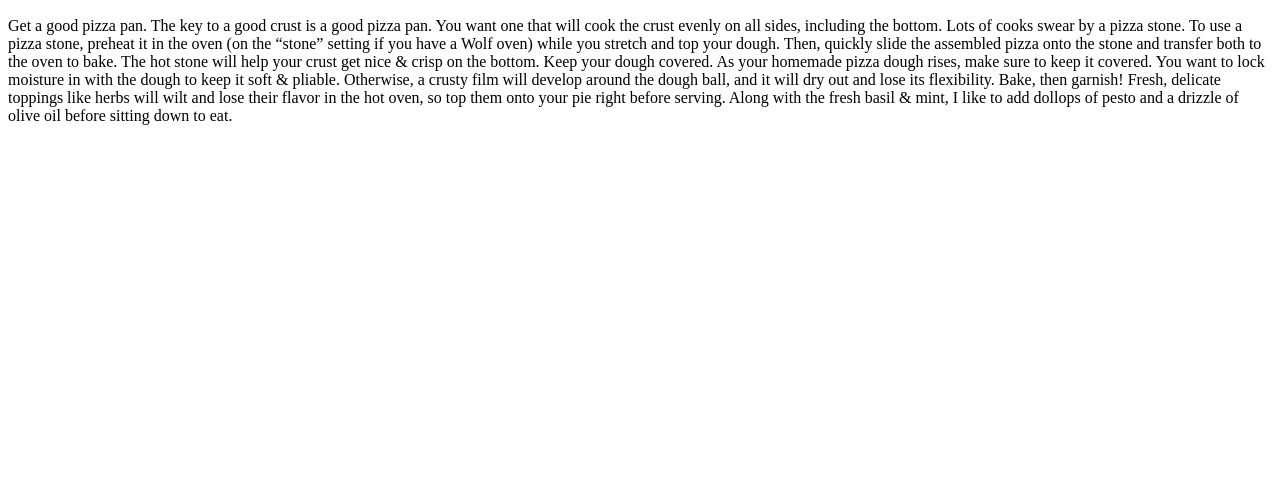
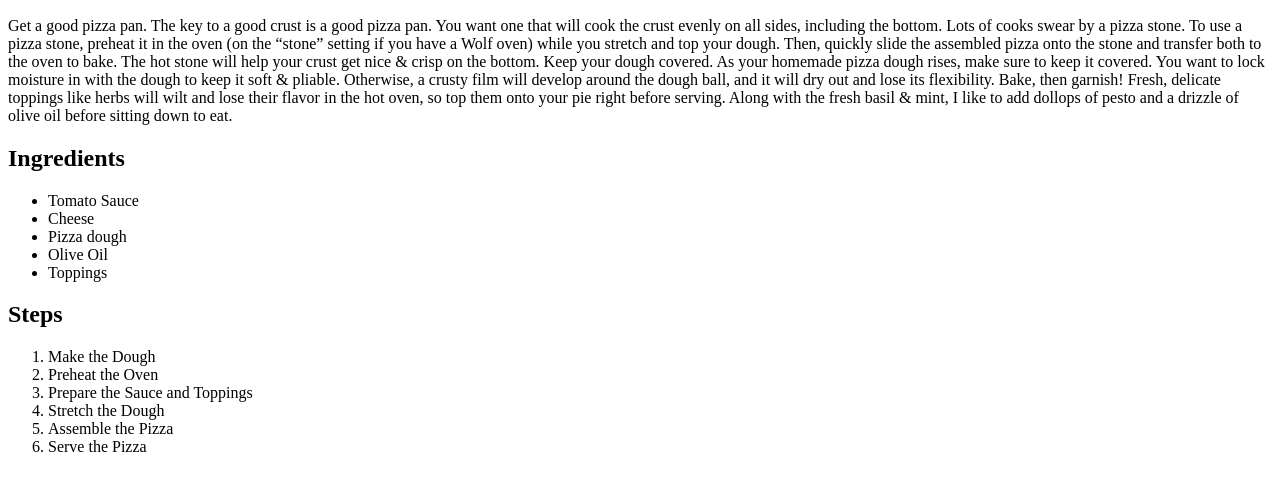
Before and after one commit to abdullah3480/Odin-recipes, a plain HTML site: page recipes/pizza.html in a window 1280 px wide. Shown: the part 300-790 px from the top of the page. Drawn offline with Linux system fonts and the light colour scheme.

Commit message:
added ingredients and steps to make pizza

```diff
--- a/recipes/pizza.html
+++ b/recipes/pizza.html
@@ -14,6 +14,21 @@
     <p>Get a good pizza pan. The key to a good crust is a good pizza pan. You want one that will cook the crust evenly on all sides, including the bottom. Lots of cooks swear by a pizza stone. To use a pizza stone, preheat it in the oven (on the “stone” setting if you have a Wolf oven) while you stretch and top your dough. Then, quickly slide the assembled pizza onto the stone and transfer both to the oven to bake. The hot stone will help your crust get nice & crisp on the bottom.
 Keep your dough covered. As your homemade pizza dough rises, make sure to keep it covered. You want to lock moisture in with the dough to keep it soft & pliable. Otherwise, a crusty film will develop around the dough ball, and it will dry out and lose its flexibility.
 Bake, then garnish! Fresh, delicate toppings like herbs will wilt and lose their flavor in the hot oven, so top them onto your pie right before serving. Along with the fresh basil & mint, I like to add dollops of pesto and a drizzle of olive oil before sitting down to eat.</p>
-
+<h2>Ingredients</h2>
+<ul>
+    <li>Tomato Sauce</li>
+    <li>Cheese</li>
+    <li>Pizza dough</li>
+    <li>Olive Oil</li>
+    <li>Toppings</li>
+</ul>
+<h2>Steps</h2>
+<ol><li>Make the Dough</li>
+<li>Preheat the Oven</li>
+<li>Prepare the Sauce and Toppings</li>
+<li>Stretch the Dough</li>
+<li>Assemble the Pizza</li>
+<li>Serve the Pizza</li>
+</ol>
 </body>
 </html>
```
